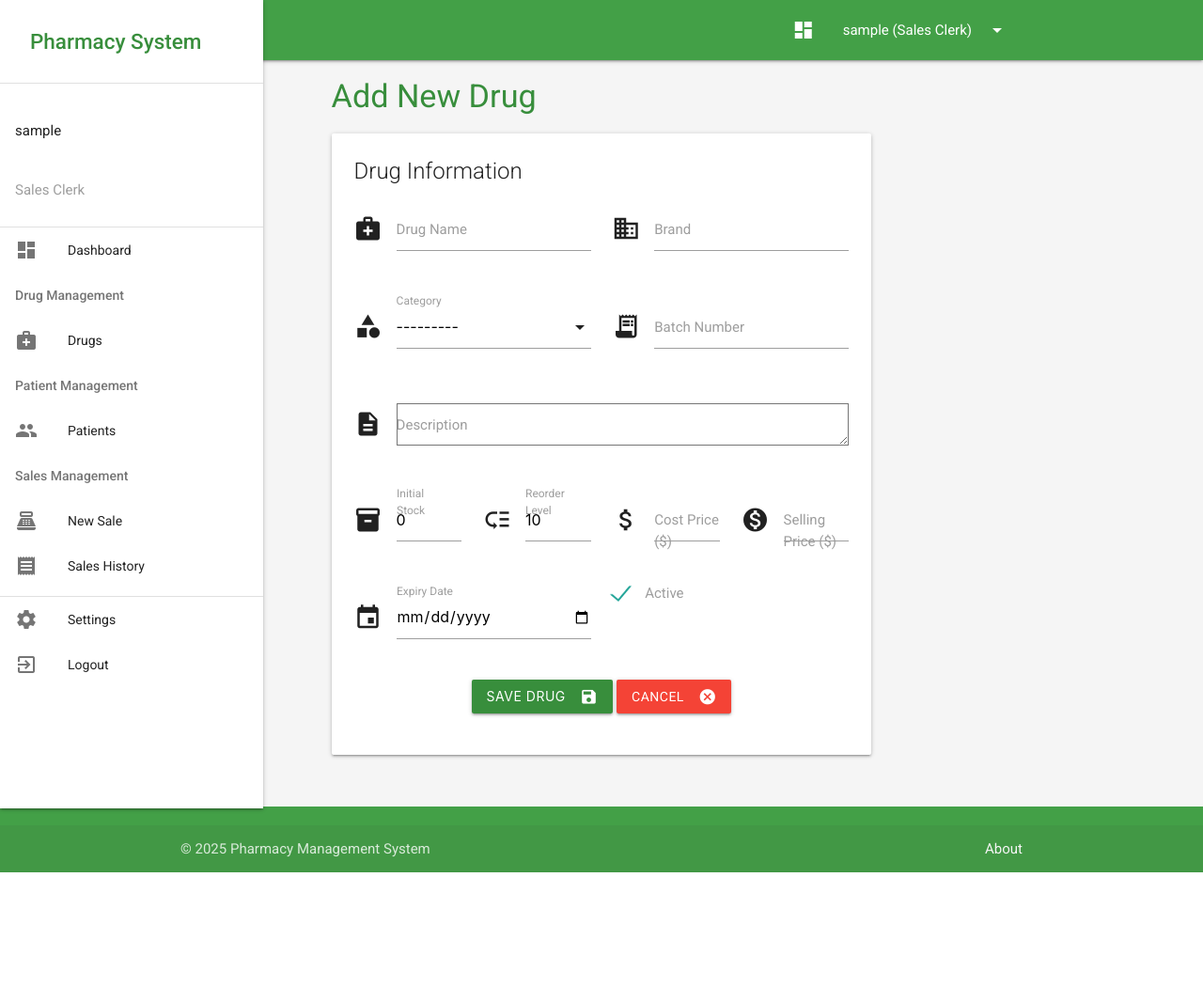
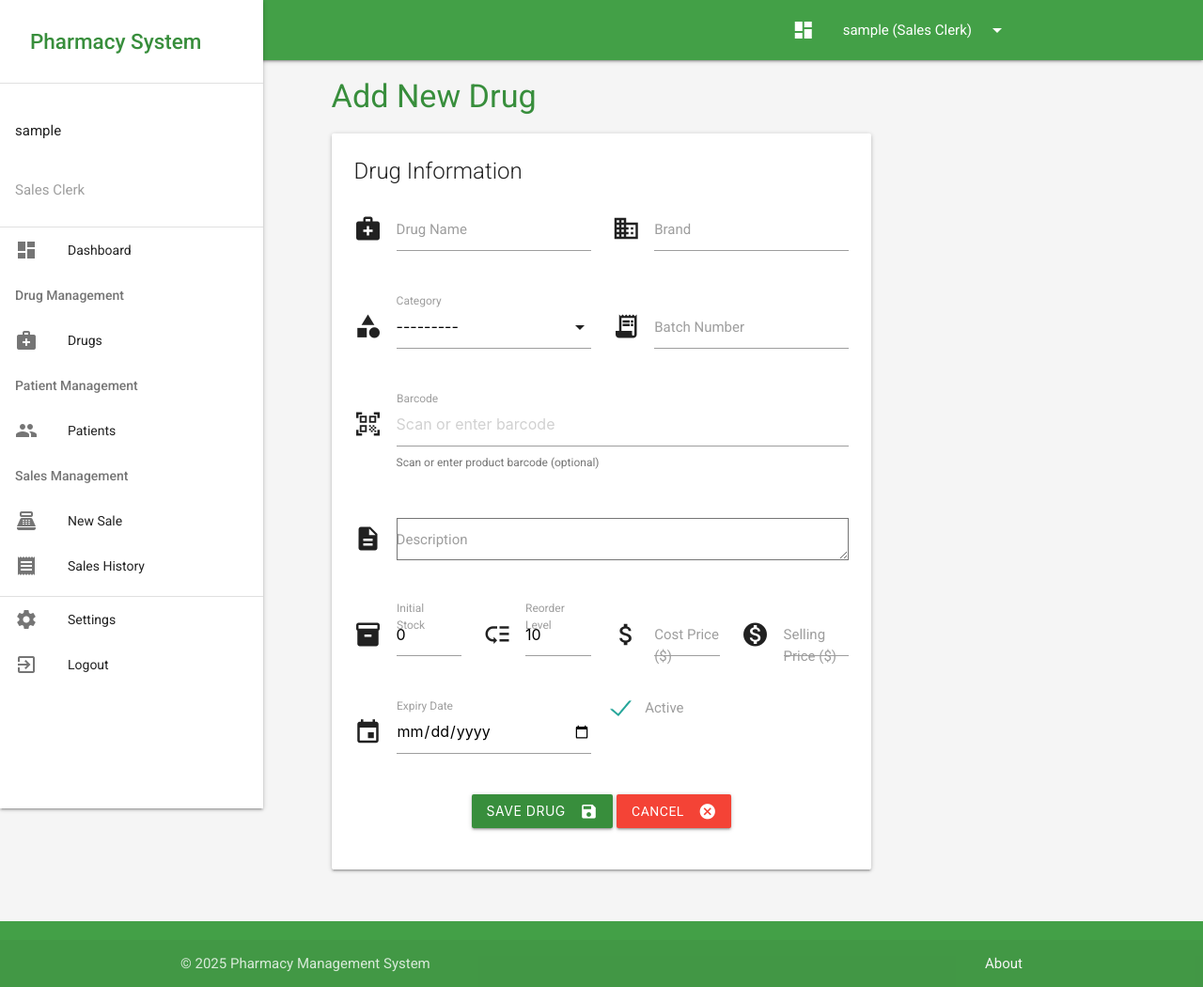
Before and after one commit to PMS12343/take-it, a Django app: page /drugs/add/ in a window 1280 px wide. Shown: the whole page at 94% size. Before the commit the page ends 928 px from the top, so only its background shows below. Run offline with Django 4.2, Linux system fonts and the light colour scheme; the visitor is signed in with stand-in values (Sample User, id 1); data that the repository does not hold is empty; some libraries are stand-ins or nearby versions.

Commit message:
Add barcode field to drug forms and details
Replit-Commit-Author: Agent
Replit-Commit-Session-Id: 3c2daeb6-2392-4764-a541-5070dff4f0ef
Replit-Commit-Screenshot-Url: https://storage.googleapis.com/screenshot-production-us-central1/b4720288-42d9-40bf-9e3c-cc01f7cd26bd/8cac5fdb-3efd-4ca3-975f-2fa8f2d472df.jpg

```diff
--- a/pharmacy_app/templates/drugs/add.html
+++ b/pharmacy_app/templates/drugs/add.html
@@ -51,6 +51,18 @@
                             {% if form.batch_number.errors %}
                                 <span class="red-text">{{ form.batch_number.errors.0 }}</span>
                             {% endif %}
+                        </div>
+                    </div>
+
+                    <div class="row">
+                        <div class="input-field col s12">
+                            <i class="material-icons prefix">qr_code_scanner</i>
+                            {{ form.barcode }}
+                            <label for="{{ form.barcode.id_for_label }}">Barcode</label>
+                            {% if form.barcode.errors %}
+                                <span class="red-text">{{ form.barcode.errors.0 }}</span>
+                            {% endif %}
+                            <span class="helper-text">Scan or enter product barcode (optional)</span>
                         </div>
                     </div>
 
--- a/pharmacy_app/templates/drugs/detail.html
+++ b/pharmacy_app/templates/drugs/detail.html
@@ -38,6 +38,10 @@
                                 <tr>
                                     <th>Batch Number:</th>
                                     <td>{{ drug.batch_number|default:"N/A" }}</td>
+                                </tr>
+                                <tr>
+                                    <th>Barcode:</th>
+                                    <td>{{ drug.barcode|default:"No barcode assigned" }}</td>
                                 </tr>
                                 <tr>
                                     <th>Status:</th>
```
Also changed, not shown: pharmacy_app/templates/drugs/edit.html (+12 -0 lines).
